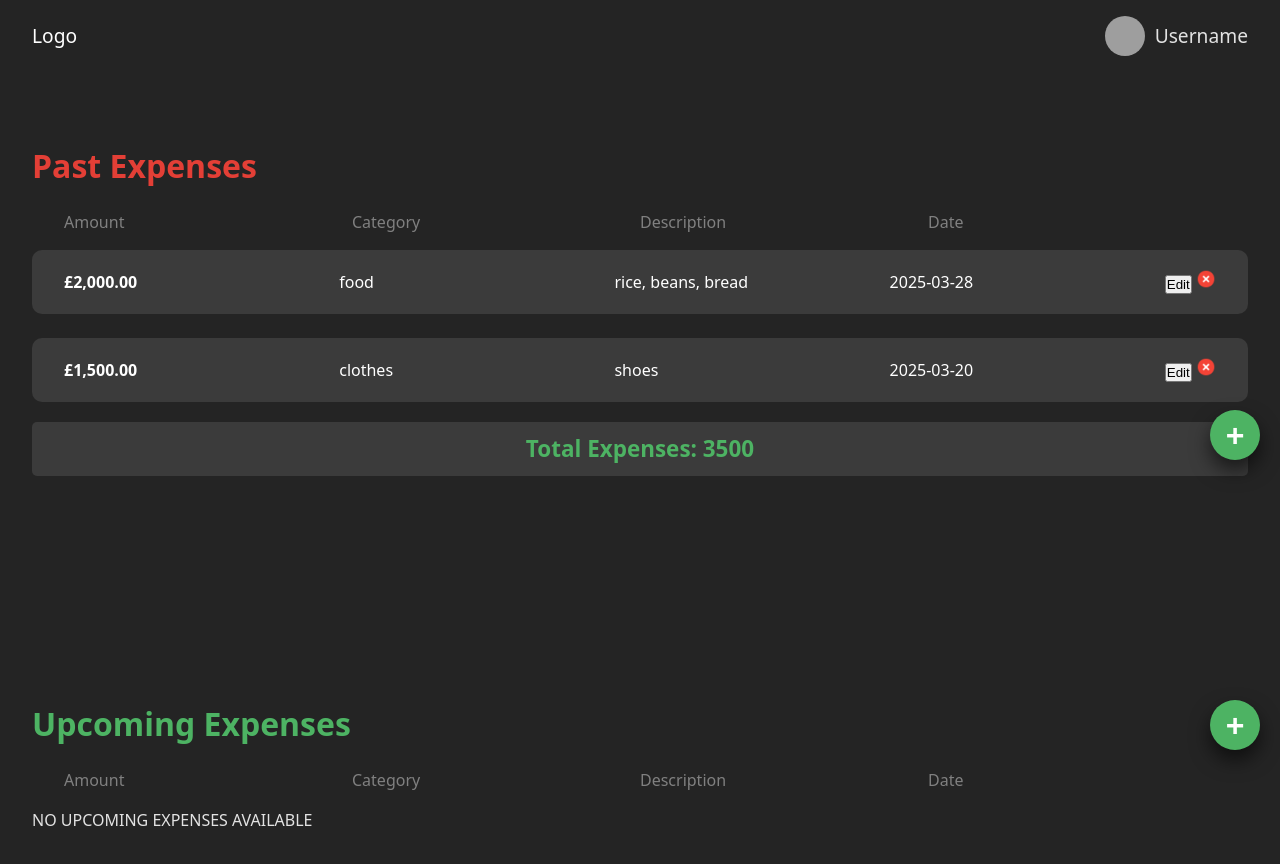
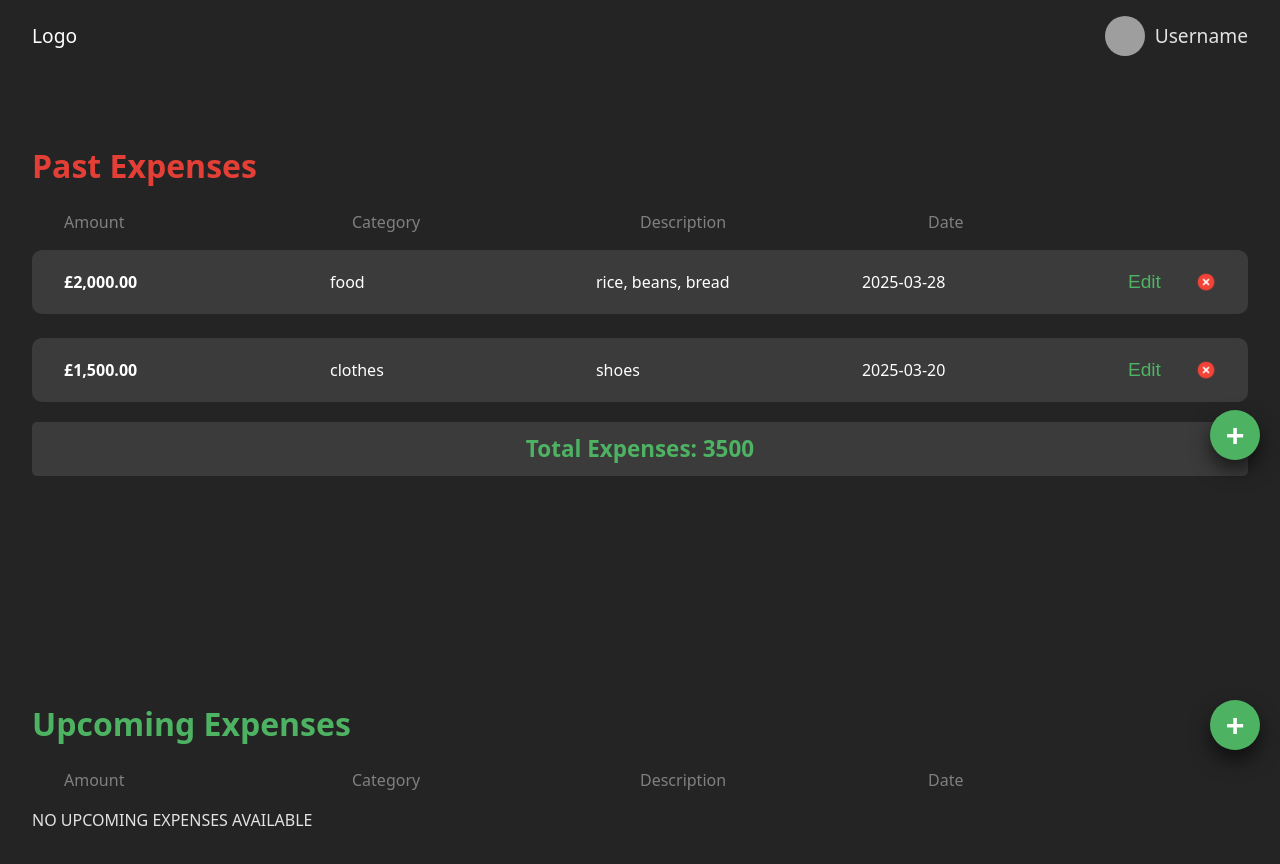
Before and after one commit to ExpensePal-DevOpsK4/expensepal, a React (Vite) app in the folder frontend/my-expensepal/: page / in a window 1280 px wide. Built offline with nearby package versions, Linux system fonts and the light colour scheme; grey boxes are pictures that could not be loaded.

Commit message:
Styled the edit button

```diff
--- a/frontend/my-expensepal/src/components/card.jsx
+++ b/frontend/my-expensepal/src/components/card.jsx
@@ -26,7 +26,7 @@ export const Card = ({
   return (
       <div className='card'>
       {  /* The edit button code */}
-      {isEditing ? "editing"(
+      {isEditing ? (
                 <>
                     <input
                         type="number"
--- a/frontend/my-expensepal/src/components/components.scss
+++ b/frontend/my-expensepal/src/components/components.scss
@@ -166,7 +166,11 @@ nav {
     h5 {
         font-weight: 600;
     }
-
+    .delete-container {
+        display: flex;
+        align-items: center;
+        gap: 10px;
+    }
     .delete-container {
         img {
             width: 20px;
@@ -174,7 +178,16 @@ nav {
             cursor: pointer;
         }
     }
-
+    button{
+        color: #4db363;
+        background: none;
+        border: 0px solid transparent;
+        font-size: 1.2rem;
+        cursor: pointer;
+        margin-right: 25px;
+        margin-bottom:px;
+        transition: color 0.3s ease, border-color 0.3s ease;
+    }
 }
 
 .fab-container {
```
